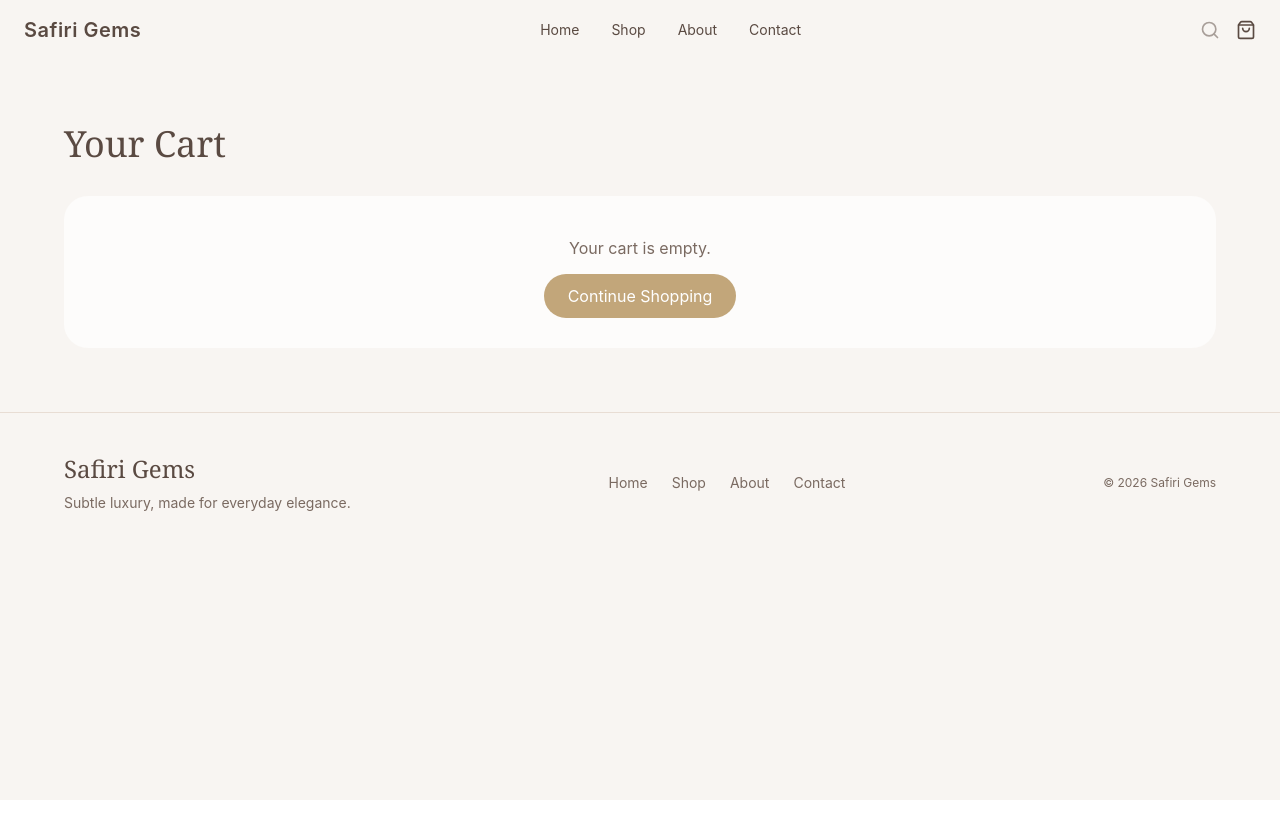
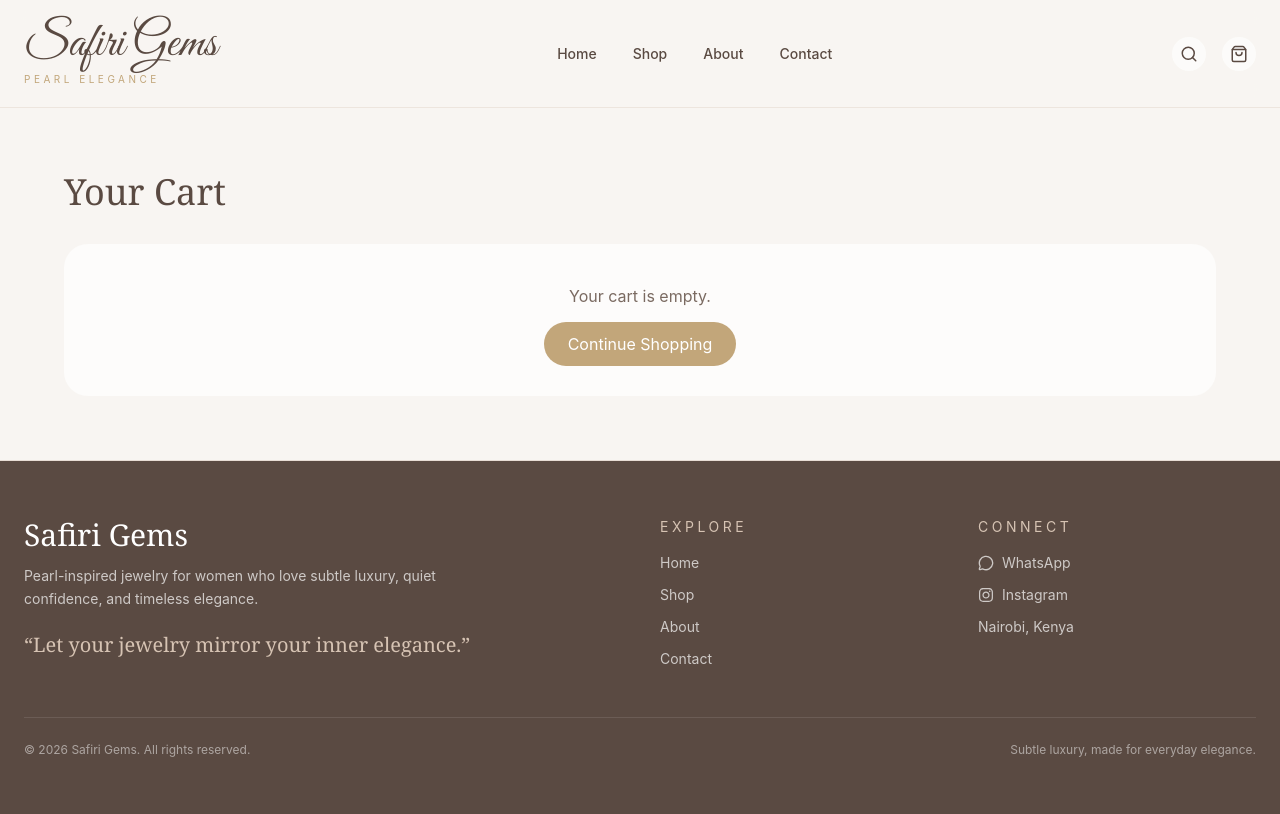
Before and after one commit to CynthiaMugo/Safiri_Gems, a React (Vite) app in the folder safiri-frontend/: page /cart in a window 1280 px wide. Built offline with nearby package versions, Linux system fonts and the light colour scheme.

Commit message:
Enhance UI components: update Footer and Navbar for improved layout and styling, add icons, and replace buttons with links for better navigation. Include Google Fonts for typography and add react-icons dependency.

```diff
--- a/safiri-frontend/index.html
+++ b/safiri-frontend/index.html
@@ -3,6 +3,10 @@
   <head>
     <meta charset="UTF-8" />
     <link rel="icon" type="image/svg+xml" href="/favicon.svg" />
+    <link
+      href="https://fonts.googleapis.com/css2?family=Great+Vibes&family=Cormorant+Garamond:wght@400;500;600;700&display=swap"
+      rel="stylesheet"
+    />
     <meta name="viewport" content="width=device-width, initial-scale=1.0" />
     <title>safiri-frontend</title>
   </head>
--- a/safiri-frontend/package.json
+++ b/safiri-frontend/package.json
@@ -14,6 +14,7 @@
     "lucide-react": "^1.11.0",
     "react": "^19.2.5",
     "react-dom": "^19.2.5",
+    "react-icons": "^5.6.0",
     "react-router-dom": "^7.14.2",
     "tailwindcss": "^4.2.4"
   },
--- a/safiri-frontend/src/components/Footer.jsx
+++ b/safiri-frontend/src/components/Footer.jsx
@@ -1,29 +1,78 @@
 import { Link } from "react-router-dom";
+import { Phone, MessageCircle, Share2 } from "lucide-react";
+import { FaInstagram } from "react-icons/fa";
 
 function Footer() {
   return (
-    <footer className="bg-[#f8f5f2] px-6 py-10 border-t border-[#e8ddd4]">
-      <div className="mx-auto flex max-w-6xl flex-col gap-6 text-center md:flex-row md:items-center md:justify-between md:text-left">
+    <footer className="border-t border-[#e8ddd4] bg-[#5a4a42] px-6 py-14 text-white">
+      <div className="mx-auto grid max-w-7xl gap-10 md:grid-cols-4">
+        <div className="md:col-span-2">
+          <h3 className="font-serif text-3xl">Safiri Gems</h3>
+          <p className="mt-3 max-w-md text-sm leading-relaxed text-white/70">
+            Pearl-inspired jewelry for women who love subtle luxury, quiet
+            confidence, and timeless elegance.
+          </p>
 
-        <div>
-          <h3 className="font-serif text-2xl text-[#5a4a42]">
-            Safiri Gems
-          </h3>
-          <p className="mt-2 text-sm text-[#7a6a61]">
-            Subtle luxury, made for everyday elegance.
+          <p className="mt-5 font-serif text-xl text-[#d6c3b3]">
+            “Let your jewelry mirror your inner elegance.”
           </p>
         </div>
 
-        <div className="flex justify-center gap-6 text-sm text-[#7a6a61]">
-          <Link to="/" className="hover:text-[#c2a67a]">Home</Link>
-          <Link to="/shop" className="hover:text-[#c2a67a]">Shop</Link>
-          <Link to="/about" className="hover:text-[#c2a67a]">About</Link>
-          <Link to="/contact" className="hover:text-[#c2a67a]">Contact</Link>
+        <div>
+          <h4 className="mb-4 text-sm uppercase tracking-[0.25em] text-[#d6c3b3]">
+            Explore
+          </h4>
+
+          <div className="flex flex-col gap-3 text-sm text-white/70">
+            <Link to="/" className="transition hover:text-[#d6c3b3]">
+              Home
+            </Link>
+            <Link to="/shop" className="transition hover:text-[#d6c3b3]">
+              Shop
+            </Link>
+            <Link to="/about" className="transition hover:text-[#d6c3b3]">
+              About
+            </Link>
+            <Link to="/contact" className="transition hover:text-[#d6c3b3]">
+              Contact
+            </Link>
+          </div>
         </div>
 
-        <p className="text-xs text-[#7a6a61]">
-          © {new Date().getFullYear()} Safiri Gems
-        </p>
+        <div>
+          <h4 className="mb-4 text-sm uppercase tracking-[0.25em] text-[#d6c3b3]">
+            Connect
+          </h4>
+
+          <div className="flex flex-col gap-3 text-sm text-white/70">
+            <a
+              href="https://wa.me/254700000000"
+              target="_blank"
+              rel="noreferrer"
+              className="flex items-center gap-2 transition hover:text-[#d6c3b3]"
+            >
+              <MessageCircle size={16} />
+              WhatsApp
+            </a>
+
+            <a
+              href="https://www.instagram.com/safirigems/"
+              target="_blank"
+              rel="noreferrer"
+              className="flex items-center gap-2 text-white/70 transition hover:text-[#d6c3b3]"
+            >
+              <FaInstagram size={16} />
+              Instagram
+            </a>
+
+            <p>Nairobi, Kenya</p>
+          </div>
+        </div>
+      </div>
+
+      <div className="mx-auto mt-12 flex max-w-7xl flex-col gap-3 border-t border-white/10 pt-6 text-center text-xs text-white/50 md:flex-row md:justify-between md:text-left">
+        <p>© {new Date().getFullYear()} Safiri Gems. All rights reserved.</p>
+        <p>Subtle luxury, made for everyday elegance.</p>
       </div>
     </footer>
   );
--- a/safiri-frontend/src/components/Hero.jsx
+++ b/safiri-frontend/src/components/Hero.jsx
@@ -1,3 +1,4 @@
+import { Link } from "react-router-dom";
 function Hero() {
   return (
     <section className="relative h-[80vh] flex items-center justify-center text-center">
@@ -22,9 +23,12 @@ function Hero() {
           Let your jewelry mirror your inner elegance.
         </p>
 
-        <button className="bg-[#c2a67a] text-white px-6 py-3 rounded-full hover:opacity-90 transition">
-          Shop Collection
-        </button>
+        <Link
+                    to="/shop"
+                    className="rounded-full bg-[#c2a67a] px-7 py-3 text-sm font-medium text-white transition hover:bg-[#d6c3b3]"
+                  >
+                    Shop Collection
+                  </Link>
       </div>
     </section>
   );
--- a/safiri-frontend/src/components/Navbar.jsx
+++ b/safiri-frontend/src/components/Navbar.jsx
@@ -1,37 +1,78 @@
-import { Link } from "react-router-dom";
+import { Link, NavLink } from "react-router-dom";
 import { ShoppingBag, Search } from "lucide-react";
 import { useCart } from "../context/CartContext";
 
 function Navbar() {
   const { cartCount } = useCart();
 
+  const navLinkClass = ({ isActive }) =>
+    `transition hover:text-[#c2a67a] ${
+      isActive ? "text-[#c2a67a]" : "text-[#5a4a42]"
+    }`;
+
   return (
-    <nav className="flex justify-between items-center px-6 py-4 bg-[#f8f5f2]">
-      <Link to="/" className="text-xl font-semibold tracking-wide">
+    <header className="sticky top-0 z-50 border-b border-[#e8ddd4]/70 bg-[#f8f5f2]/90 backdrop-blur-md">
+      <nav className="mx-auto flex max-w-7xl items-center justify-between px-6 py-5">
+        <Link to="/" className="group">
+          <p className="font-['Great_Vibes'] text-4xl md:text-5xl leading-none text-[#5a4a42]">
             Safiri Gems
+          </p>
+          {/* <h1 className="font-['Cormorant_Garamond'] text-4xl md:text-5xl">
+  Safiri Gems
+</h1> */}
+          <p className="mt-1 text-[10px] uppercase tracking-[0.35em] text-[#c2a67a]">
+            Pearl Elegance
+          </p>
         </Link>
 
-      <ul className="hidden md:flex gap-8 text-sm">
-        <li><Link to="/" className="hover:text-[#c2a67a]">Home</Link></li>
-        <li><Link to="/shop" className="hover:text-[#c2a67a]">Shop</Link></li>
-        <li><Link to="/about" className="hover:text-[#c2a67a]">About</Link></li>
-        <li><Link to="/contact" className="hover:text-[#c2a67a]">Contact</Link></li>
+        <ul className="hidden items-center gap-9 text-sm font-medium md:flex">
+          <li>
+            <NavLink to="/" className={navLinkClass}>
+              Home
+            </NavLink>
+          </li>
+          <li>
+            <NavLink to="/shop" className={navLinkClass}>
+              Shop
+            </NavLink>
+          </li>
+          <li>
+            <NavLink to="/about" className={navLinkClass}>
+              About
+            </NavLink>
+          </li>
+          <li>
+            <NavLink to="/contact" className={navLinkClass}>
+              Contact
+            </NavLink>
+          </li>
         </ul>
 
-      <div className="flex gap-4 items-center">
-        <Search className="w-5 h-5 opacity-50" />
+        <div className="flex items-center gap-4 text-[#5a4a42]">
+          <button
+            type="button"
+            aria-label="Search"
+            className="rounded-full bg-white/60 p-2 transition hover:bg-[#e8ddd4]"
+          >
+            <Search size={18} />
+          </button>
 
-        <Link to="/cart" className="relative">
-          <ShoppingBag className="w-5 h-5" />
+          <Link
+            to="/cart"
+            aria-label="Cart"
+            className="relative rounded-full bg-white/60 p-2 transition hover:bg-[#e8ddd4]"
+          >
+            <ShoppingBag size={18} />
 
             {cartCount > 0 && (
-            <span className="absolute -top-3 -right-3 bg-[#c2a67a] text-white text-xs w-5 h-5 rounded-full flex items-center justify-center">
+              <span className="absolute -right-2 -top-2 flex h-5 w-5 items-center justify-center rounded-full bg-[#c2a67a] text-[11px] font-semibold text-white">
                 {cartCount}
               </span>
             )}
           </Link>
         </div>
       </nav>
+    </header>
   );
 }
 
```
Also changed, not shown: 1 other file (tests, documents, lock files or other folders). Lines whose indentation alone changed are shown as unchanged.
